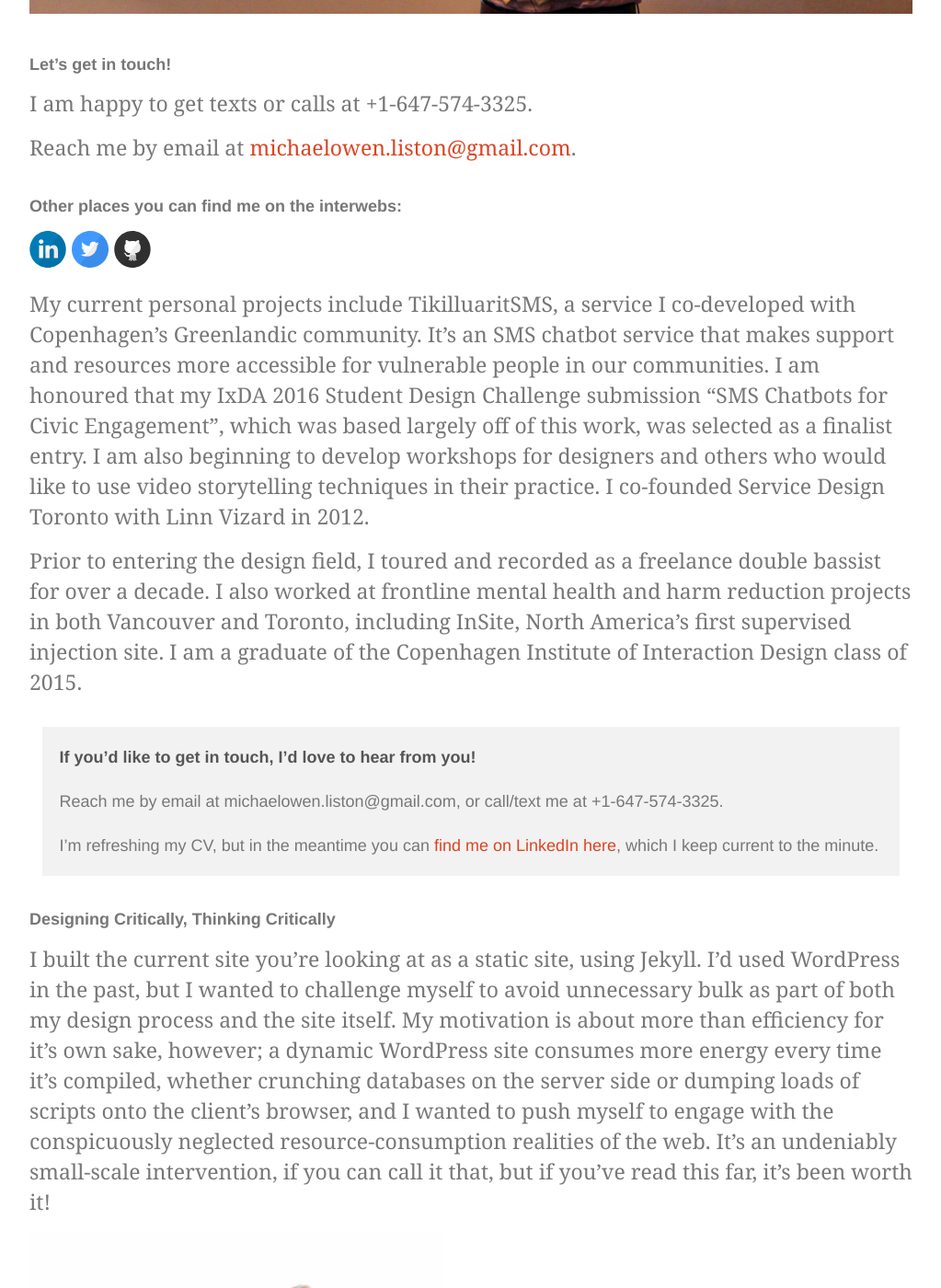
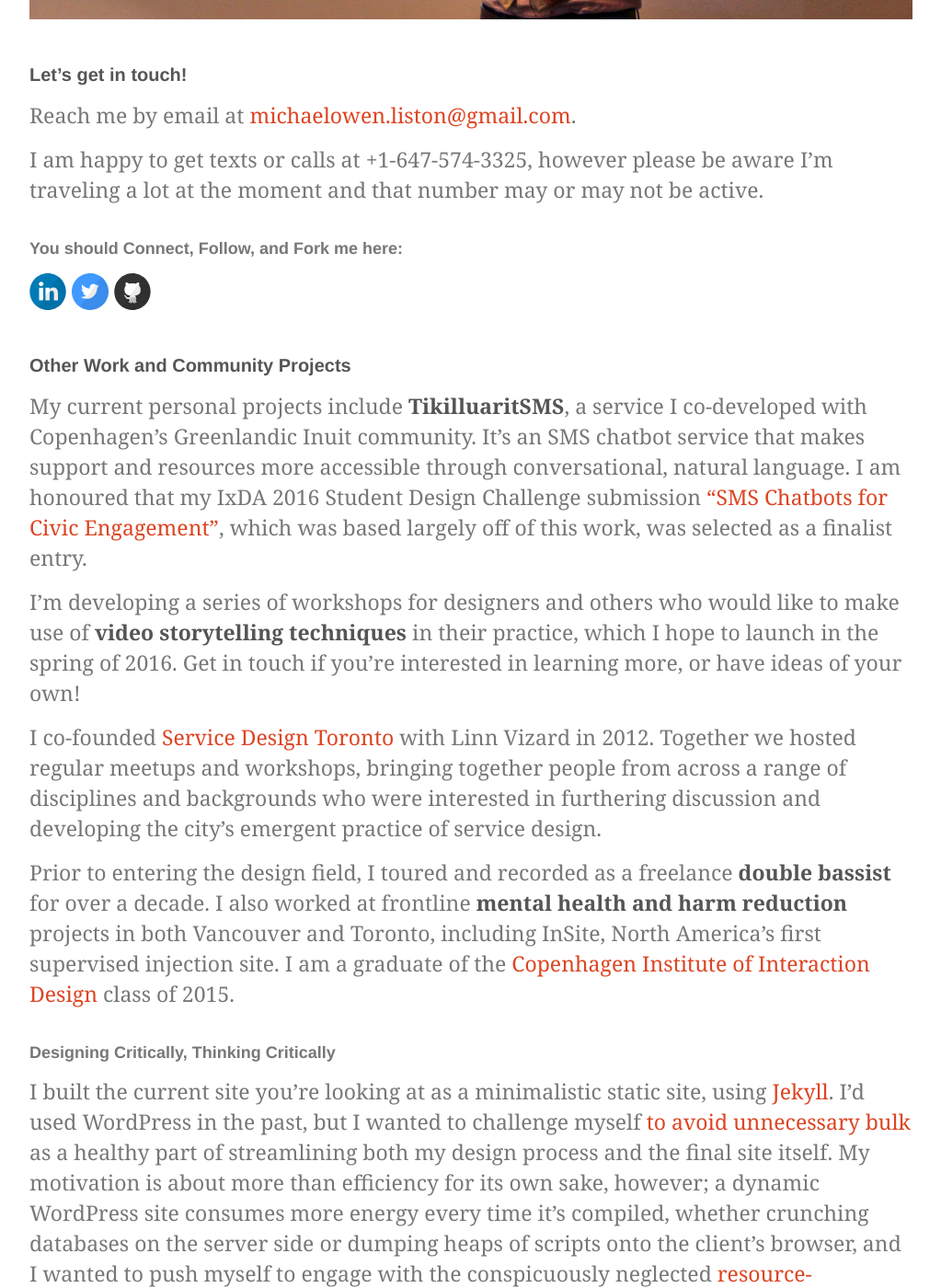
Before and after one commit to antlersanchors/antlersanchors.github.io, a Jekyll site: the page built from michael.md, in a window 1280 px wide and 1400 px high, scrolled down 1156 px. Shown: the whole window at 92% size, without its empty margins (128-1151 px from the left). Built offline with Jekyll 4.4.1, drawn with Linux system fonts in a browser that asks for light colours; nearby versions of some CDN libraries; some of the changed text lies outside the part shown.

Commit message:
These changes are good for now!

```diff
--- a/michael.md
+++ b/michael.md
@@ -4,37 +4,36 @@ title:
 permalink: /michael/
 ---
 
-## Michael-Owen Liston | Interaction and Service Design
+## Michael-Owen Liston || Interaction and Service Designer
 
-#### Design, Collaborate, and Listen
-I’m passionate about the intersection of human needs, technology, and design. I currently work as an interaction and service design consultant, alongside independent project work. I am based in Toronto, Canada, but available to travel or relocate worldwide. My previous clients and partners include the New York Public Library, and SickKids Hospital in Toronto.
+### Design, Collaborate, and Listen
+I’m passionate about the intersection of human needs, technology, and design. I currently work as an interaction and service design consultant, alongside independent project work. I am based at present in Toronto, Canada, but am available to travel or relocate worldwide. My previous clients and partners include the **New York Public Library**, and **SickKids Hospital** in Toronto.
 
-As a creative and critical generalist, I love wrangling with the full spectrum of the designer’s toolkit, from strategic people-craft, to the not-so-fuzzy front end of the web, but I believe that deep listening, capacity for synthesis, and storytelling form the pillars of my practice. I’ve begun to explore the potential of video as a powerful tool for both prototyping and documentation throughout my process, and I’m excited to develop that skill-set further.
+As a creative and critical generalist, I love wrangling with the full spectrum of the designer’s toolkit, from strategic people-craft, to the not-so-fuzzy front end of the web, but I believe that **deep listening, synthesis, and storytelling** form the pillars of my practice. I’ve begun to explore the potential of video as a powerful tool for both prototyping and documentation throughout my process, and I’m excited to develop that skill-set further.
 
 <img alt="København Kommune Presentation" src="{{ site.baseurl }} /images/candidates/michael_kommune_presentation-2.jpg" class="fade-in" />
 
-#### Let’s get in touch!
-
-I am happy to get texts or calls at {{ site.current_phone_number }}.
+### Let’s get in touch!
 
 Reach me by email at [{{ site.current_email_address }}](mailto:%22Michael-Owen%20Liston%22%3c{{ site.current_email_address }}%3e).
 
-#### Other places you can find me on the interwebs:
+I am happy to get texts or calls at {{ site.current_phone_number }}, however please be aware I’m traveling a lot at the moment and that number may or may not be active.
+
+#### You should Connect, Follow, and Fork me here:
 {% if site.footer-links.linkedin %}<a href="http://linkedin.com/in/{{ site.footer-links.linkedin }}">{% include svg-icons/linkedin.html %}</a>{% endif %}
 {% if site.footer-links.twitter %}<a href="http://twitter.com/{{ site.footer-links.twitter }}">{% include svg-icons/twitter.html %}</a>{% endif %}
 {% if site.footer-links.github %}<a href="http://github.com/{{ site.footer-links.github }}">{% include svg-icons/github.html %}</a>{% endif %}
 
-My current personal projects include TikilluaritSMS, a service I co-developed with Copenhagen’s Greenlandic community. It’s an SMS chatbot service that makes support and resources more accessible for vulnerable people in our communities. I am honoured that my IxDA 2016 Student Design Challenge submission “SMS Chatbots for Civic Engagement”, which was based largely off of this work, was selected as a finalist entry. I am also beginning to develop workshops for designers and others who would like to use video storytelling techniques in their practice. I co-founded Service Design Toronto with Linn Vizard in 2012.
+### Other Work and Community Projects
+My current personal projects include **TikilluaritSMS**, a service I co-developed with Copenhagen’s Greenlandic Inuit community. It’s an SMS chatbot service that makes support and resources more accessible through conversational, natural language. I am honoured that my IxDA 2016 Student Design Challenge submission [“SMS Chatbots for Civic Engagement”](https://vimeo.com/150151588), which was based largely off of this work, was selected as a finalist entry.
 
-Prior to entering the design field, I toured and recorded as a freelance double bassist for over a decade. I also worked at frontline mental health and harm reduction projects in both Vancouver and Toronto, including InSite, North America’s first supervised injection site. I am a graduate of the Copenhagen Institute of Interaction Design class of 2015.
+I’m developing a series of workshops for designers and others who would like to make use of **video storytelling techniques** in their practice, which I hope to launch in the spring of 2016. Get in touch if you’re interested in learning more, or have ideas of your own!
 
-> **If you’d like to get in touch, I’d love to hear from you!**
->
-> Reach me by email at {{ site.current_email_address }}, or call/text me at {{ site.current_phone_number }}.
->
-> I’m refreshing my CV, but in the meantime you can [find me on LinkedIn here](https://linkedin.com/in/michaelowenliston), which I keep current to the minute.
+I co-founded [Service Design Toronto](http://www.eventbrite.ca/o/service-design-toronto-3326592276) with Linn Vizard in 2012. Together we hosted regular meetups and workshops, bringing together people from across a range of disciplines and backgrounds who were interested in furthering discussion and developing the city’s emergent practice of service design.
+
+Prior to entering the design field, I toured and recorded as a freelance **double bassist** for over a decade. I also worked at frontline **mental health and harm reduction** projects in both Vancouver and Toronto, including InSite, North America’s first supervised injection site. I am a graduate of the [Copenhagen Institute of Interaction Design](http://ciid.dk) class of 2015.
 
 #### Designing Critically, Thinking Critically
-I built the current site you’re looking at as a static site, using Jekyll. I’d used WordPress in the past, but I wanted to challenge myself to avoid unnecessary bulk as part of both my design process and the site itself. My motivation is about more than efficiency for it’s own sake, however; a dynamic WordPress site consumes more energy every time it’s compiled, whether crunching databases on the server side or dumping loads of scripts onto the client’s browser, and I wanted to push myself to engage with the conspicuously neglected resource-consumption realities of the web. It’s an undeniably small-scale intervention, if you can call it that, but if you’ve read this far, it’s been worth it!
+I built the current site you’re looking at as a minimalistic static site, using [Jekyll](http://jekyllrb.com/). I’d used WordPress in the past, but I wanted to challenge myself [to avoid unnecessary bulk](http://idlewords.com/talks/website_obesity.htm) as a healthy part of streamlining both my design process and the final site itself. My motivation is about more than efficiency for its own sake, however; a dynamic WordPress site consumes more energy every time it’s compiled, whether crunching databases on the server side or dumping heaps of scripts onto the client’s browser, and I wanted to push myself to engage with the conspicuously neglected [resource-consumption realities of the web](http://alistapart.com/article/sustainable-web-design). It’s an undeniably small-scale intervention, if you can call it that, but if you’ve read this far, it’s been worth it!
 
 ![Service Design Sketching]( {{ site.baseurl }} /images/candidates/service_design_sketching.gif)
```
